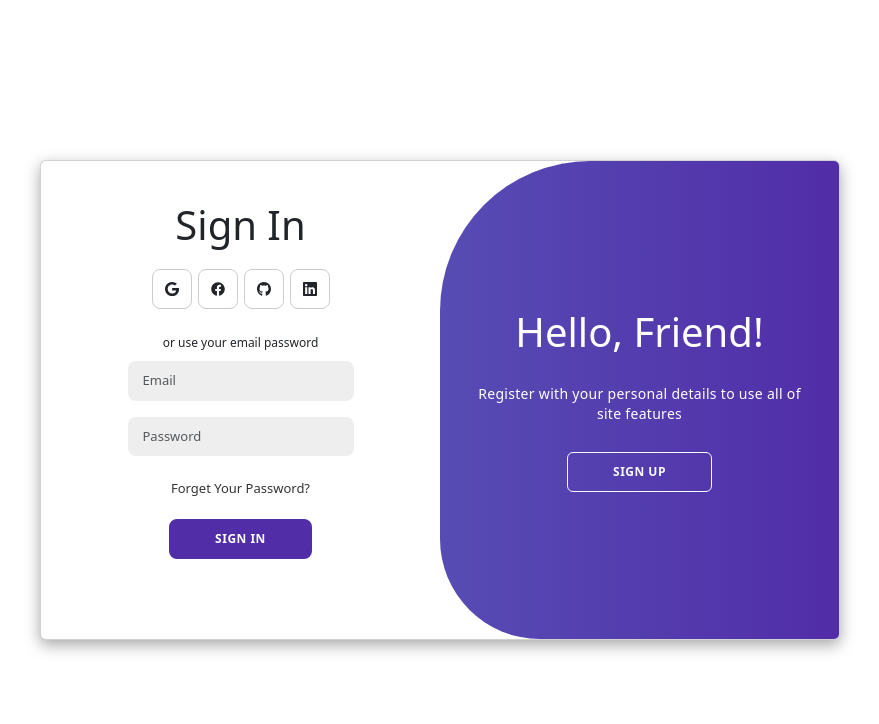
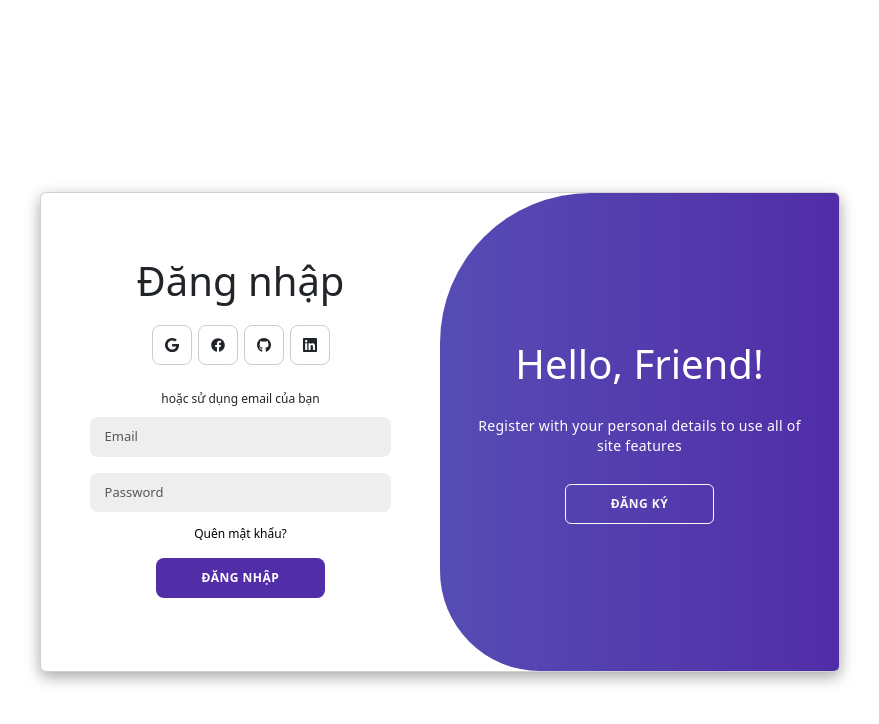
Before and after one commit to HaiPoxy/LearningPhysic_FE, a React (Vite) app: page /login in a window 1280 px wide. Shown: the top 724 px of the page, without its empty margins (200-1079 px from the left). Built offline with nearby package versions, Linux system fonts and the light colour scheme.

Commit message:
Add ForgotPassword Form

```diff
--- a/src/pages/LoginComponent/Login.scss
+++ b/src/pages/LoginComponent/Login.scss
@@ -20,6 +20,10 @@
   font-size: 12px;
 }
 
+.small-text-button {
+  font-size: 12px;
+}
+
 .auth-container a {
   color: #333;
   font-size: 13px;
@@ -27,34 +31,6 @@
   margin: 15px 0 10px;
 }
 
-//.auth-container button {
-//  background-color: #512da8;
-//  color: #fff;
-//  font-size: 12px;
-//  padding: 10px 45px;
-//  border: 1px solid transparent;
-//  border-radius: 8px;
-//  font-weight: 600;
-//  letter-spacing: 0.5px;
-//  text-transform: uppercase;
-//  margin-top: 10px;
-//  cursor: pointer;
-//}
-//
-//.auth-container button.hidden {
-//  background-color: transparent;
-//  border-color: #fff;
-//}
-
-.auth-container form {
-  background-color: #fff;
-  display: flex;
-  align-items: center;
-  justify-content: center;
-  flex-direction: column;
-  padding: 0 40px;
-  height: 100%;
-}
 
 .auth-container input {
   background-color: #eee;
@@ -80,7 +56,7 @@
   z-index: 2;
 }
 
-.auth-container.active .sign-in {
+.auth-container.sign-up-action .sign-in {
   transform: translateX(0%);
 }
 
@@ -91,12 +67,14 @@
   z-index: 1;
 }
 
-.auth-container.active .sign-up {
+
+.auth-container.sign-up-action .sign-up {
   transform: translateX(100%);
   opacity: 1;
   z-index: 5;
   animation: move 0.6s;
 }
+
 
 @keyframes move {
   0%, 49.99% {
@@ -136,10 +114,11 @@
   z-index: 1000;
 }
 
-.auth-container.active .toggle-container {
+.auth-container.sign-up-action .toggle-container {
   transform: translateX(-100%);
   border-radius: 0 150px 100px 0;
 }
+
 
 .toggle {
   background-color: #512da8;
@@ -154,9 +133,10 @@
   transition: all 0.6s ease-in-out;
 }
 
-.auth-container.active .toggle {
+.auth-container.sign-up-action .toggle {
   transform: translateX(50%);
 }
+
 
 .toggle-panel {
   position: absolute;
@@ -177,7 +157,7 @@
   transform: translateX(-200%);
 }
 
-.auth-container.active .toggle-left {
+.auth-container.sign-up-action .toggle-left {
   transform: translateX(0);
 }
 
@@ -186,6 +166,42 @@
   transform: translateX(0);
 }
 
-.auth-container.active .toggle-right {
+.auth-container.sign-up-action .toggle-right {
   transform: translateX(200%);
 }
+
+//forgot-password
+.forgot-password {
+  left: 0;
+  width: 50%;
+  opacity: 0;
+  z-index: 1;
+}
+
+.auth-container.forgot-password-action .sign-in {
+  transform: translateX(0%);
+}
+
+.auth-container.forgot-password-action .forgot-password {
+  transform: translateX(100%);
+  opacity: 1;
+  z-index: 5;
+  animation: move 0.6s;
+}
+
+.auth-container.forgot-password-action .toggle-container {
+  transform: translateX(-100%);
+  border-radius: 0 150px 100px 0;
+}
+
+.auth-container.forgot-password-action .toggle {
+  transform: translateX(50%);
+}
+
+.auth-container.forgot-password-action .toggle-left {
+  transform: translateX(0);
+}
+
+.auth-container.forgot-password-action .toggle-right {
+  transform: translateX(200%);
+}
--- a/src/pages/LoginComponent/index.jsx
+++ b/src/pages/LoginComponent/index.jsx
@@ -1,25 +1,28 @@
 import {useState} from 'react';
-import {Breadcrumb, Card, Col, Container, Form, Row} from 'react-bootstrap';
+import {Card, Col, Container, Form, Row} from 'react-bootstrap';
 import Button from 'react-bootstrap/Button';
-
-import {FaFacebook, FaGithub, FaGoogle, FaLinkedin} from 'react-icons/fa';
 import './Login.scss';
+import {FaFacebook, FaGithub, FaGoogle, FaLinkedin} from "react-icons/fa";
 
 const LoginComponent = () => {
-    const [active, setActive] = useState(false);
-
-    const toggleForm = () => setActive(!active);
+    const [action, setAction] = useState('');
 
     return (
         <>
-                <Container fluid id="container" >
-                    <Row className="justify-content-center">
+            <Container
+                fluid
+                id="container"
+                className="d-flex justify-content-center align-items-center"
+                style={{height: '100vh'}}
+            > <Row className="justify-content-center">
                 <Col>
-                            <Card className={`auth-container ${active ? 'active' : ''}`} style={{ width: '50vn', height: '60vh' }}>
+                    <Card className={`auth-container ${action}`}
+                          style={{width: '50vn', height: '60vh'}}>
+                        {/*Begin- SignUp Form*/}
                         <div
-                                    className="form-container sign-up mt-4">
+                            className="form-container sign-up mt-5">
                             <Card.Body className="text-center ">
-                                        <h1>Create Account</h1>
+                                <h1>Đăng ký</h1>
                                 <div className="social-icons">
                                     <Button href="#" variant="link" className="text-decoration-none text-dark">
                                         <FaGoogle size={24}/>
@@ -34,17 +37,32 @@ const LoginComponent = () => {
                                         <FaLinkedin size={24}/>
                                     </Button>
                                 </div>
-                                        <span>or use your email for registration</span>
+                                <span>hoặc sử dung email để đăng ký</span>
                                 <Form>
+                                    <Row className='justify-content-center align-items-center'>
+                                        <Col xs={12} md={10}>
                                             <Form.Group controlId="name">
                                                 <Form.Control type="text" placeholder="Name"/>
                                             </Form.Group>
+                                        </Col>
+                                    </Row>
+
+                                    <Row className='justify-content-center align-items-center'>
+                                        <Col xs={12} md={10}>
                                             <Form.Group controlId="email">
                                                 <Form.Control type="email" placeholder="Email"/>
                                             </Form.Group>
+                                        </Col>
+                                    </Row>
+                                    <Row className='justify-content-center align-items-center'>
+                                        <Col xs={12} md={10}>
                                             <Form.Group controlId="password">
                                                 <Form.Control type="password" placeholder="Password"/>
                                             </Form.Group>
+                                        </Col>
+                                    </Row>
+                                    <Row className='justify-content-center align-items-center'>
+                                        <Col xs={12} md={10}>
                                             <Button
                                                 style={{
                                                     backgroundColor: '#512da8',
@@ -60,13 +78,19 @@ const LoginComponent = () => {
                                                     cursor: 'pointer',
                                                 }}
                                                 type="submit"
-                                            >Sign Up</Button>
+                                            >Đăng ký
+                                            </Button>
+                                        </Col>
+                                    </Row>
                                 </Form>
                             </Card.Body>
                         </div>
-                                <div className="form-container sign-in mt-4">
+                        {/*End- SignUp Form*/}
+                        {/*Begin- ForgotPassword Form*/}
+                        <div
+                            className="form-container forgot-password mt-5">
                             <Card.Body className="text-center ">
-                                        <h1>Sign In</h1>
+                                <h1>Quên mật khẩu</h1>
                                 <div className="social-icons">
                                     <Button href="#" variant="link" className="text-decoration-none text-dark">
                                         <FaGoogle size={24}/>
@@ -81,15 +105,24 @@ const LoginComponent = () => {
                                         <FaLinkedin size={24}/>
                                     </Button>
                                 </div>
-                                        <span>or use your email password</span>
+                                <span>Nhập email của bạn để khôi phục mật khẩu</span>
                                 <Form>
+                                    <Row className='justify-content-center align-items-center'>
+                                        <Col xs={12} md={10}>
                                             <Form.Group controlId="email">
                                                 <Form.Control type="email" placeholder="Email"/>
                                             </Form.Group>
-                                            <Form.Group controlId="password">
-                                                <Form.Control type="password" placeholder="Password"/>
-                                            </Form.Group>
-                                            <a href="#">Forget Your Password?</a>
+                                        </Col>
+                                    </Row>
+                                    {/*<Row className='justify-content-center align-items-center'>*/}
+                                    {/*    <Col xs={12} md={10}>*/}
+                                    {/*        <Form.Group controlId="password">*/}
+                                    {/*            <Form.Control type="password" placeholder="Password"/>*/}
+                                    {/*        </Form.Group>*/}
+                                    {/*    </Col>*/}
+                                    {/*</Row>*/}
+                                    <Row className='justify-content-center align-items-center'>
+                                        <Col xs={12} md={10}>
                                             <Button
                                                 style={{
                                                     backgroundColor: '#512da8',
@@ -105,10 +138,84 @@ const LoginComponent = () => {
                                                     cursor: 'pointer',
                                                 }}
                                                 type="submit"
-                                            >Sign In</Button>
+                                            >Quên mât khẩu
+                                            </Button>
+                                        </Col>
+                                    </Row>
                                 </Form>
                             </Card.Body>
                         </div>
+                        {/*End - ForgotPassword Form*/}
+                        {/*Begin - Sign-In Form*/}
+                        <div className="form-container sign-in mt-5">
+                            <Card.Body className="text-center ">
+                                <h1>Đăng nhập</h1>
+                                <div className="social-icons">
+                                    <Button href="#" variant="link" className="text-decoration-none text-dark">
+                                        <FaGoogle size={24}/>
+                                    </Button>
+                                    <Button href="#" variant="link" className="text-decoration-none text-dark">
+                                        <FaFacebook size={24}/>
+                                    </Button>
+                                    <Button href="#" variant="link" className="text-decoration-none text-dark">
+                                        <FaGithub size={24}/>
+                                    </Button>
+                                    <Button href="#" variant="link" className="text-decoration-none text-dark">
+                                        <FaLinkedin size={24}/>
+                                    </Button>
+                                </div>
+                                <span>hoặc sử dụng email của bạn</span>
+                                <Form>
+                                    <Row className='justify-content-center align-items-center'>
+                                        <Col xs={12} md={10}>
+                                            <Form.Group controlId="email">
+                                                <Form.Control type="email" placeholder="Email"/>
+                                            </Form.Group>
+                                        </Col>
+                                    </Row>
+                                    <Row className='justify-content-center align-items-center'>
+                                        <Col xs={12} md={10}>
+                                            <Form.Group controlId="password">
+                                                <Form.Control type="password" placeholder="Password"/>
+                                            </Form.Group>
+                                        </Col>
+                                    </Row>
+                                    <Row className='justify-content-center align-items-center'>
+                                        <Button
+                                            variant="link"
+                                            onClick={() => setAction('forgot-password-action')}
+                                            className='text-black text-decoration-none'
+                                            style={{fontSize: '12px'}}
+                                            size='sm'
+                                        >
+                                            Quên mật khẩu?
+                                        </Button>
+                                    </Row>
+
+                                    <Row className='justify-content-center align-items-center'>
+                                        <Col xs={12} md={10}>
+                                            <Button
+                                                style={{
+                                                    backgroundColor: '#512da8',
+                                                    color: '#fff',
+                                                    fontSize: '12px',
+                                                    padding: '10px 45px',
+                                                    border: '1px solid transparent',
+                                                    borderRadius: '8px',
+                                                    fontWeight: 600,
+                                                    letterSpacing: '0.5px',
+                                                    textTransform: 'uppercase',
+                                                    marginTop: '10px',
+                                                    cursor: 'pointer',
+                                                }}
+                                                type="submit"
+                                            >Đăng nhập</Button>
+                                        </Col>
+                                    </Row>
+                                </Form>
+                            </Card.Body>
+                        </div>
+                        {/*End- Sign-In Form*/}
                         <div className="toggle-container">
                             <div className="toggle">
                                 <div className="toggle-panel toggle-left">
@@ -117,9 +224,15 @@ const LoginComponent = () => {
                                     <Button
                                         variant="outline-light"
                                         className="btn btn-outline-light text-uppercase mt-2"
-                                                style={{ fontSize: '12px', padding: '10px 45px', fontWeight: 600, letterSpacing: '0.5px', cursor: 'pointer' }}
-                                                onClick={toggleForm}
-                                            >Sign In</Button>
+                                        style={{
+                                            fontSize: '12px',
+                                            padding: '10px 45px',
+                                            fontWeight: 600,
+                                            letterSpacing: '0.5px',
+                                            cursor: 'pointer'
+                                        }}
+                                        onClick={() => setAction('')}
+                                    >Đăng nhập</Button>
                                 </div>
                                 <div className="toggle-panel toggle-right">
                                     <h1>Hello, Friend!</h1>
@@ -127,10 +240,16 @@ const LoginComponent = () => {
                                     <Button
                                         variant="outline-light"
                                         className="btn btn-outline-light text-uppercase mt-2"
-                                                style={{ fontSize: '12px', padding: '10px 45px', fontWeight: 600, letterSpacing: '0.5px', cursor: 'pointer' }}
-                                                onClick={toggleForm}
+                                        style={{
+                                            fontSize: '12px',
+                                            padding: '10px 45px',
+                                            fontWeight: 600,
+                                            letterSpacing: '0.5px',
+                                            cursor: 'pointer'
+                                        }}
+                                        onClick={() => setAction('sign-up-action')}
                                     >
-                                                Sign Up
+                                        Đăng ký
                                     </Button>
 
                                 </div>
```
Lines whose indentation alone changed are shown as unchanged.
